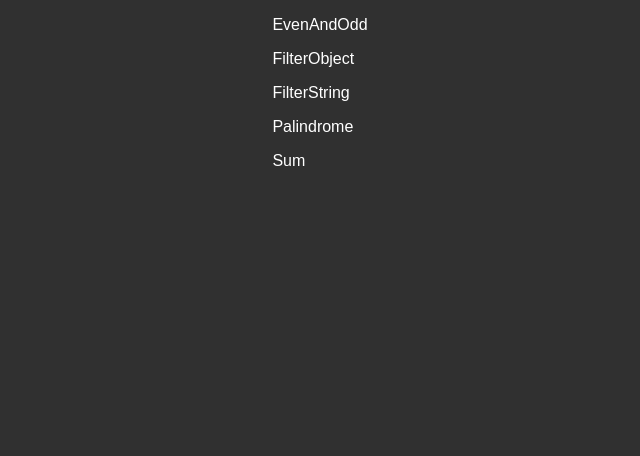
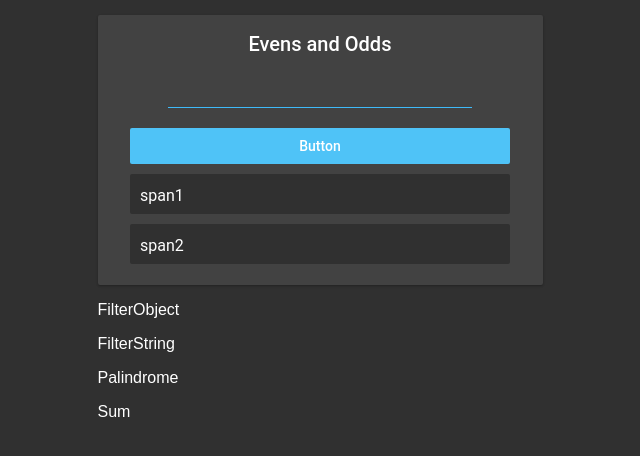
Before and after one commit to Jswens24/react-toy-problems.003, a React (Create React App) app: page / in a window 1280 px wide. Shown: the top 456 px of the page, without its empty margins (320-960 px from the left). Built offline with nearby package versions, Linux system fonts and the light colour scheme.

Commit message:
added Evens and odds input

```diff
--- a/src/components/Topics/EvenAndOdd.js
+++ b/src/components/Topics/EvenAndOdd.js
@@ -1,9 +1,15 @@
-import React from "react";
+import React, { useState } from "react";
 
 const EvenAndOdd = () => {
 
     return (
-        <p>EvenAndOdd</p>
+        <div className="puzzleBox evenAndOddPB">
+            <h4>Evens and Odds</h4>
+            <input className="inputLine" type='text' />
+            <button className="confirmationButton">Button</button>
+            <span className="resultsBox">span1</span>
+            <span className="resultsBox">span2</span>
+        </div>
     )
 };
 
```
